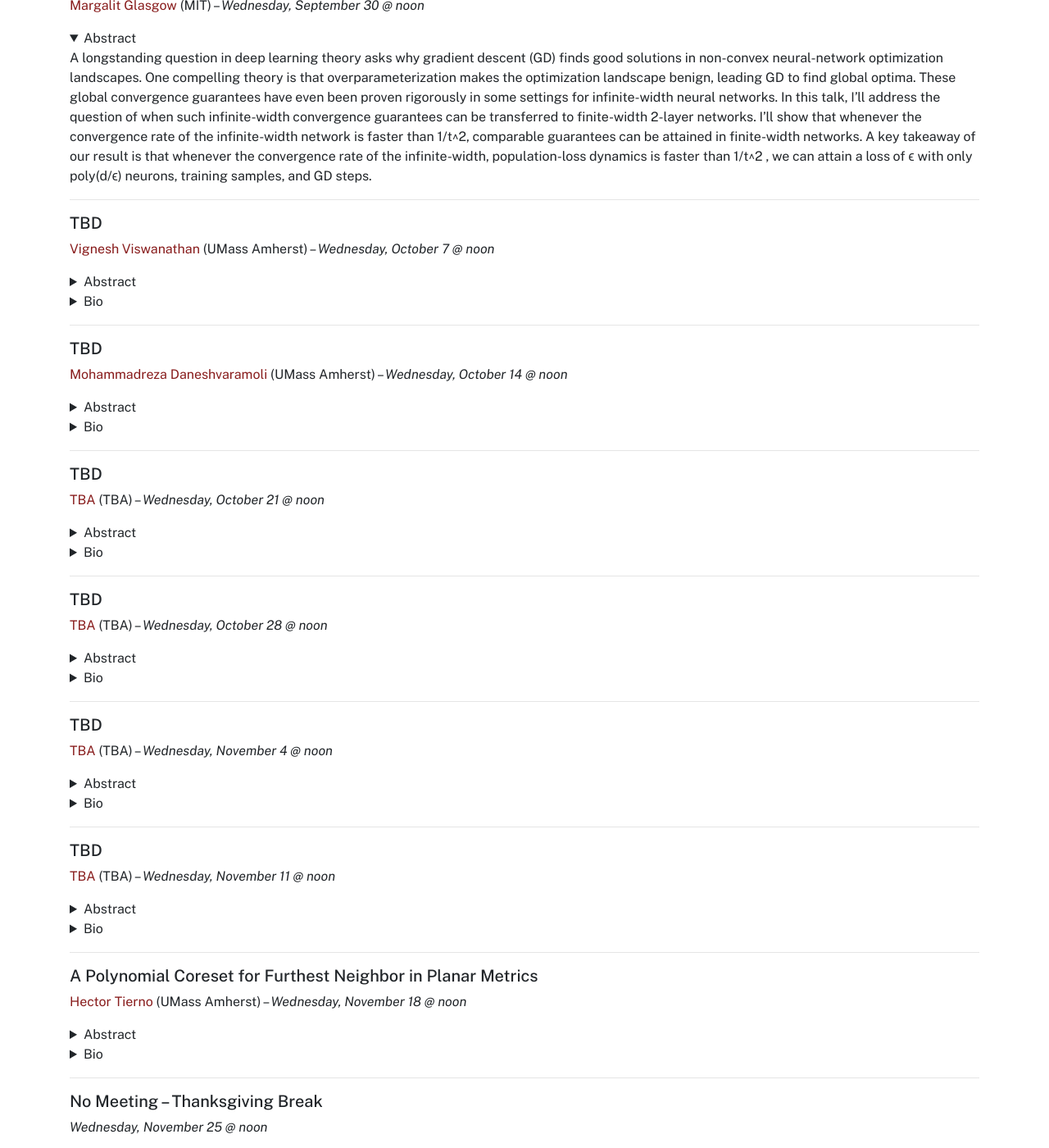
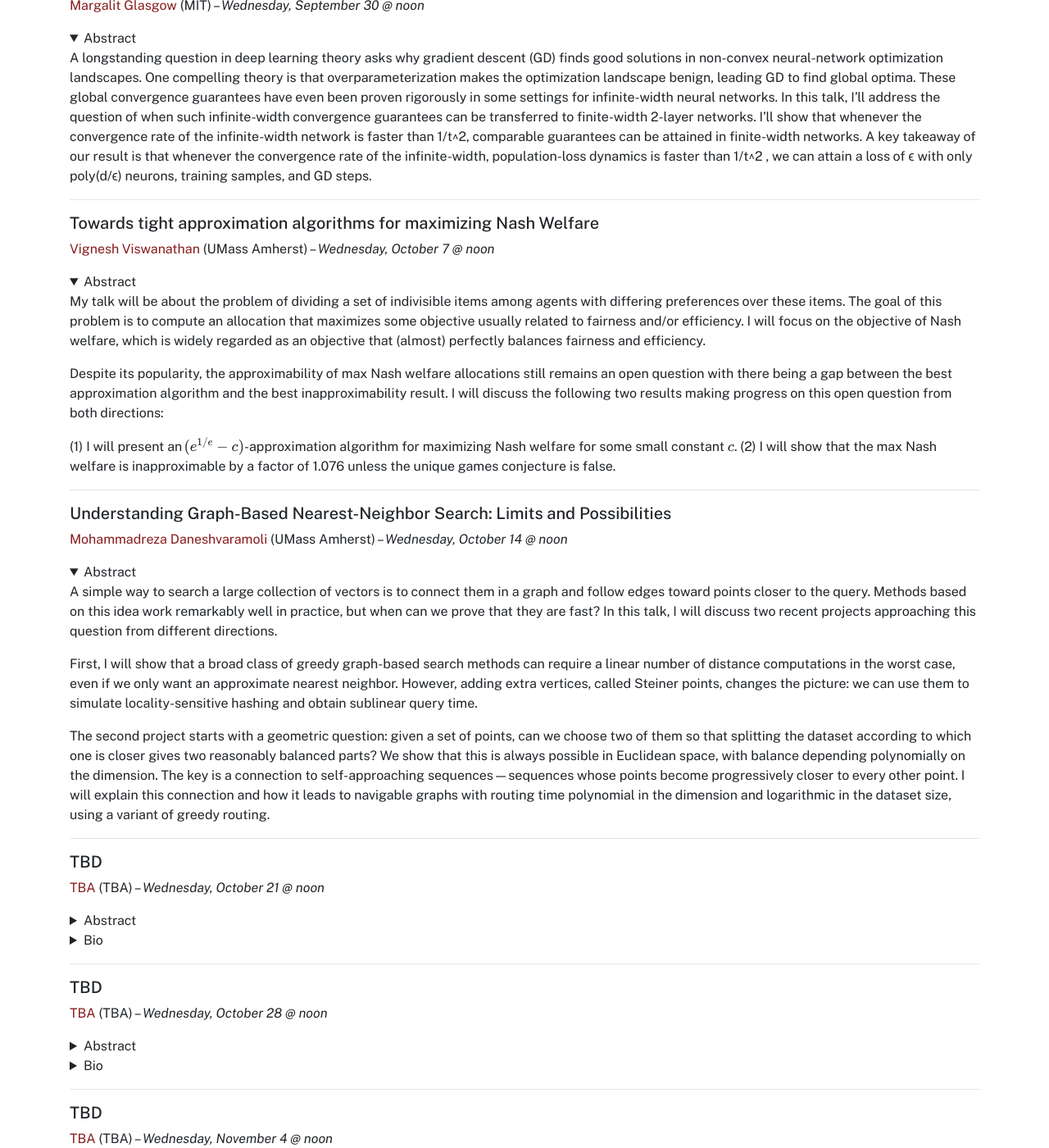
Before and after one commit to umass-theory/umass-theory.github.io, a Jekyll site: the page built from seminar.md, in a window 1280 px wide and 1400 px high, scrolled down 1689 px. Shown: the whole window at 82% size. Built offline with Jekyll 4.4.1, drawn with Linux system fonts in a browser that asks for light colours.

Commit message:
Revise seminar.md with new talk information
Updated seminar details including titles, abstracts, and bios for upcoming talks.

```diff
--- a/seminar.md
+++ b/seminar.md
@@ -77,37 +77,34 @@ A longstanding question in deep learning theory asks why gradient descent (GD) f
 
 <hr>
 
-##### TBD
+##### Towards tight approximation algorithms for maximizing Nash Welfare
 
 [Vignesh Viswanathan](https://people.cs.umass.edu/~vviswanathan/) (UMass Amherst) --  *Wednesday, October 7 @ noon*
-<details markdown="1">
+<details markdown="1" open="1">
 <summary>Abstract</summary>
 
-Abstract TBA
+My talk will be about the problem of dividing a set of indivisible items among agents with differing preferences over these items. The goal of this problem is to compute an allocation that maximizes some objective usually related to fairness and/or efficiency. I will focus on the objective of Nash welfare, which is widely regarded as an objective that (almost) perfectly balances fairness and efficiency.
 
-</details>
-<details markdown="1">
-<summary>Bio</summary>
+Despite its popularity, the approximability of max Nash welfare allocations still remains an open question with there being a gap between the best approximation algorithm and the best inapproximability result. I will discuss the following two results making progress on this open question from both directions:
 
-Bio TBA
+(1) I will present an $$(e^{1/e} - c)$$-approximation algorithm for maximizing Nash welfare for some small constant $$c$$.
+(2) I will show that the max Nash welfare is inapproximable by a factor of 1.076 unless the unique games conjecture is false.
 
 </details>
 
 <hr>
 
-##### TBD
+##### Understanding Graph-Based Nearest-Neighbor Search: Limits and Possibilities
 
 [Mohammadreza Daneshvaramoli](https://moreda-a.github.io) (UMass Amherst) --  *Wednesday, October 14 @ noon*
-<details markdown="1">
+<details markdown="1" open="1">
 <summary>Abstract</summary>
 
-Abstract TBA
+A simple way to search a large collection of vectors is to connect them in a graph and follow edges toward points closer to the query. Methods based on this idea work remarkably well in practice, but when can we prove that they are fast? In this talk, I will discuss two recent projects approaching this question from different directions.
 
-</details>
-<details markdown="1">
-<summary>Bio</summary>
+First, I will show that a broad class of greedy graph-based search methods can require a linear number of distance computations in the worst case, even if we only want an approximate nearest neighbor. However, adding extra vertices, called Steiner points, changes the picture: we can use them to simulate locality-sensitive hashing and obtain sublinear query time.
 
-Bio TBA
+The second project starts with a geometric question: given a set of points, can we choose two of them so that splitting the dataset according to which one is closer gives two reasonably balanced parts? We show that this is always possible in Euclidean space, with balance depending polynomially on the dimension. The key is a connection to self-approaching sequences—sequences whose points become progressively closer to every other point. I will explain this connection and how it leads to navigable graphs with routing time polynomial in the dimension and logarithmic in the dataset size, using a variant of greedy routing.
 
 </details>
 
```
